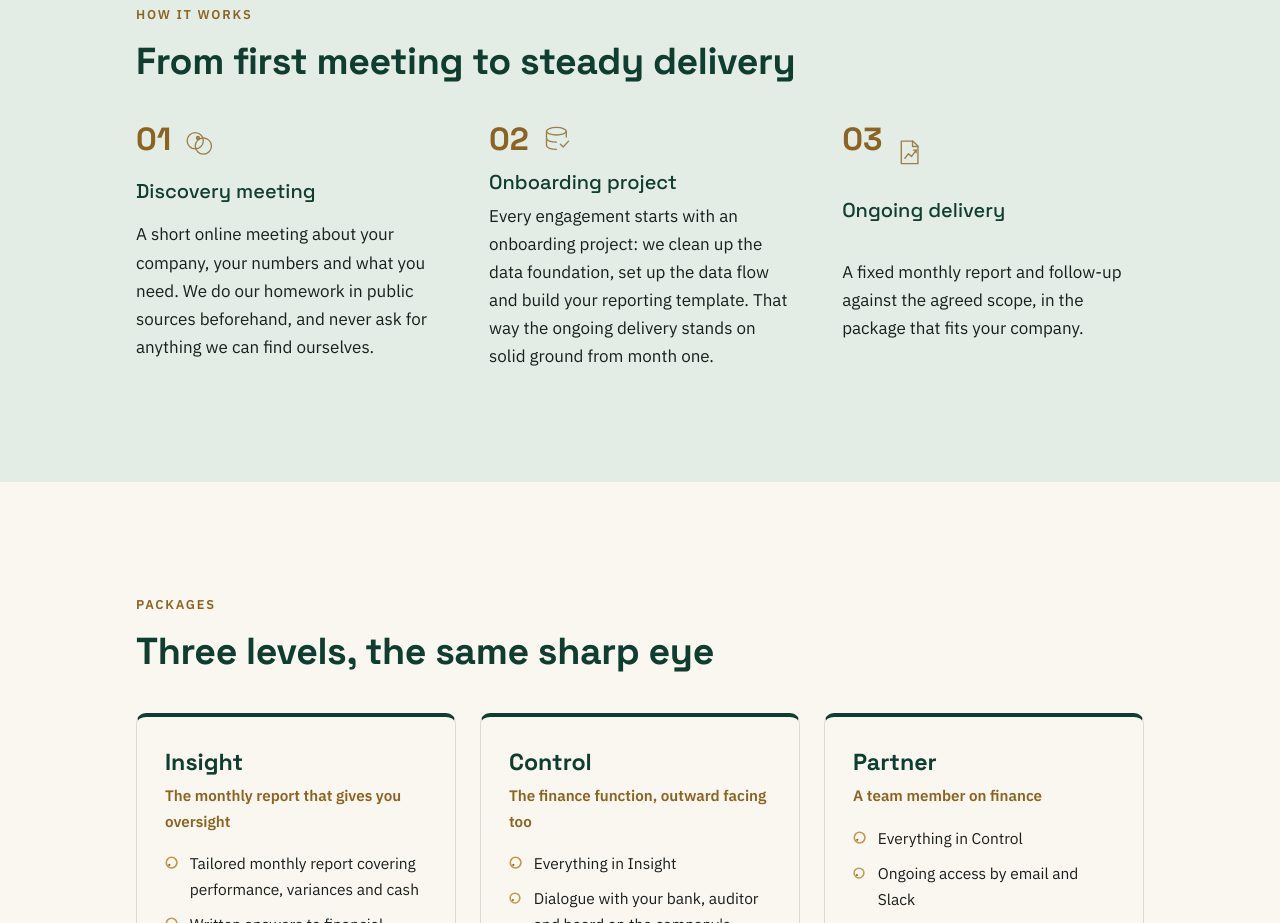
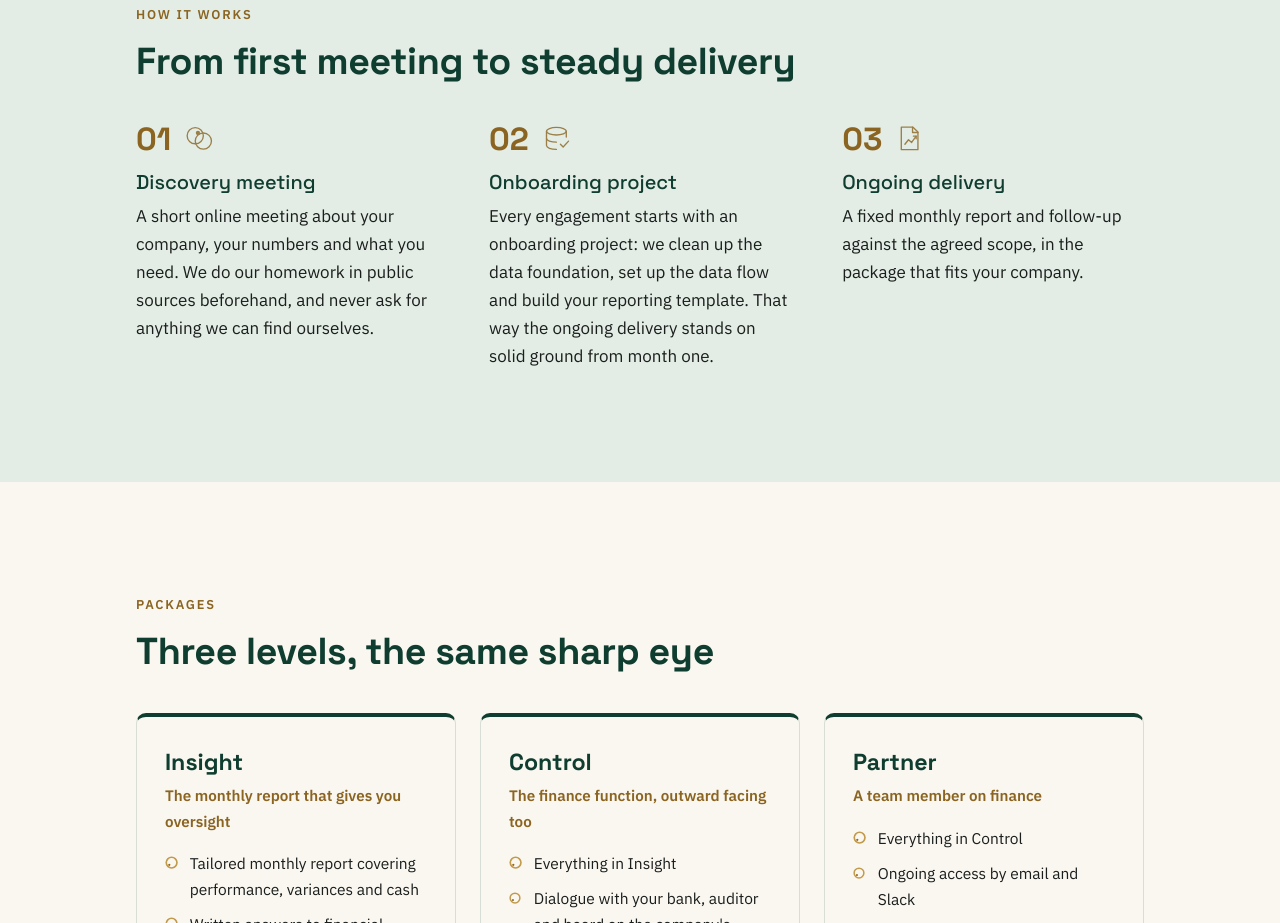
Before and after one commit to Spetaclus/spetaclus.com, a plain HTML site: page index.html in a window 1280 px wide. Shown: the part 1400-2323 px from the top of the page. Drawn offline with Linux system fonts and the light colour scheme.

Commit message:
Stegene: align-content start så ikoner og tekst står på linje mellom kolonnene
Co-Authored-By: Claude Fable 5 <noreply@anthropic.com>

```diff
--- a/assets/css/style.css
+++ b/assets/css/style.css
@@ -351,6 +351,8 @@ h3 {
   display: grid;
   grid-template-columns: auto 1fr;
   align-items: start;
+  /* Uten dette fordeles ledig høyde mellom radene, og kolonnene kommer i utakt */
+  align-content: start;
   column-gap: 0.8rem;
 }
 
```
